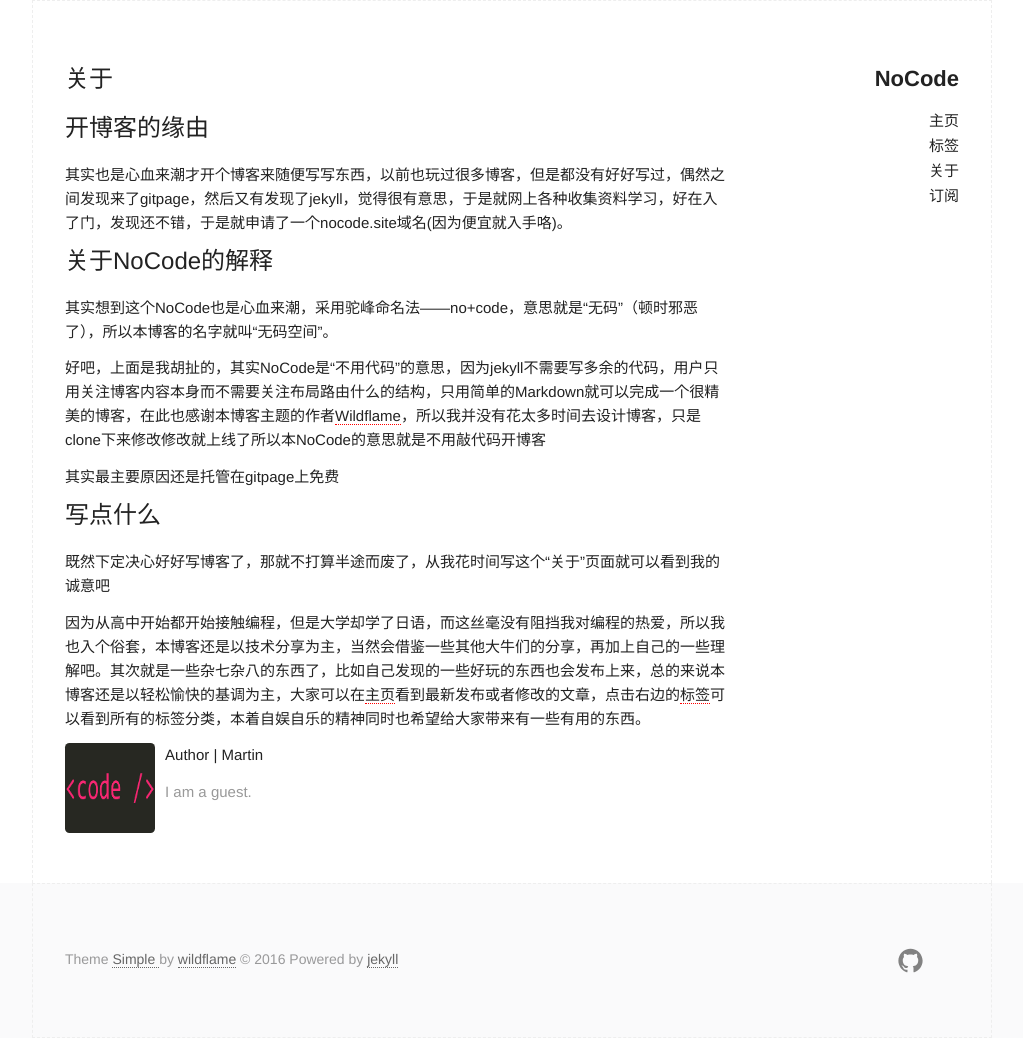
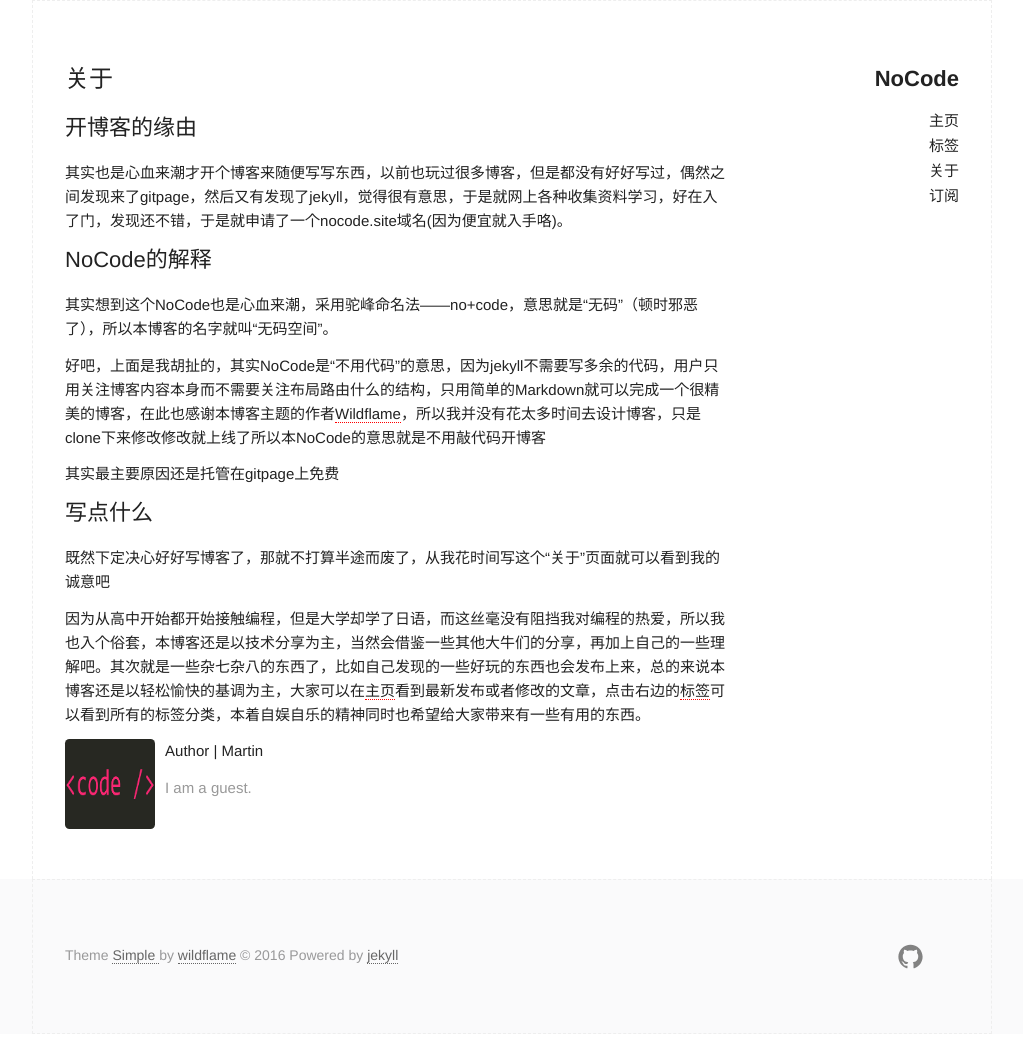
Before and after one commit to ecator/blog, a Jekyll site: the page built from about.md, in a window 1280 px wide. Shown: the whole page, without its empty margins (128-1151 px from the left). Built offline with Jekyll 4.4.1, drawn with Linux system fonts in a browser that asks for light colours.

Commit message:
关于中标题换成二级标题

```diff
--- a/about.md
+++ b/about.md
@@ -3,11 +3,11 @@ layout: page
 title: 关于
 ---
 
-# 开博客的缘由
+## 开博客的缘由
 
 其实也是心血来潮才开个博客来随便写写东西，以前也玩过很多博客，但是都没有好好写过，偶然之间发现来了gitpage，然后又有发现了jekyll，觉得很有意思，于是就网上各种收集资料学习，好在入了门，发现还不错，于是就申请了一个nocode.site域名(因为便宜就入手咯)。
 
-# 关于NoCode的解释
+## NoCode的解释
 
 其实想到这个NoCode也是心血来潮，采用驼峰命名法——no+code，意思就是“无码”（顿时邪恶了），所以本博客的名字就叫“无码空间”。
 
@@ -15,7 +15,7 @@ title: 关于
 
 其实最主要原因还是托管在gitpage上免费
 
-# 写点什么
+## 写点什么
 
 既然下定决心好好写博客了，那就不打算半途而废了，从我花时间写这个“关于”页面就可以看到我的诚意吧
 
```
